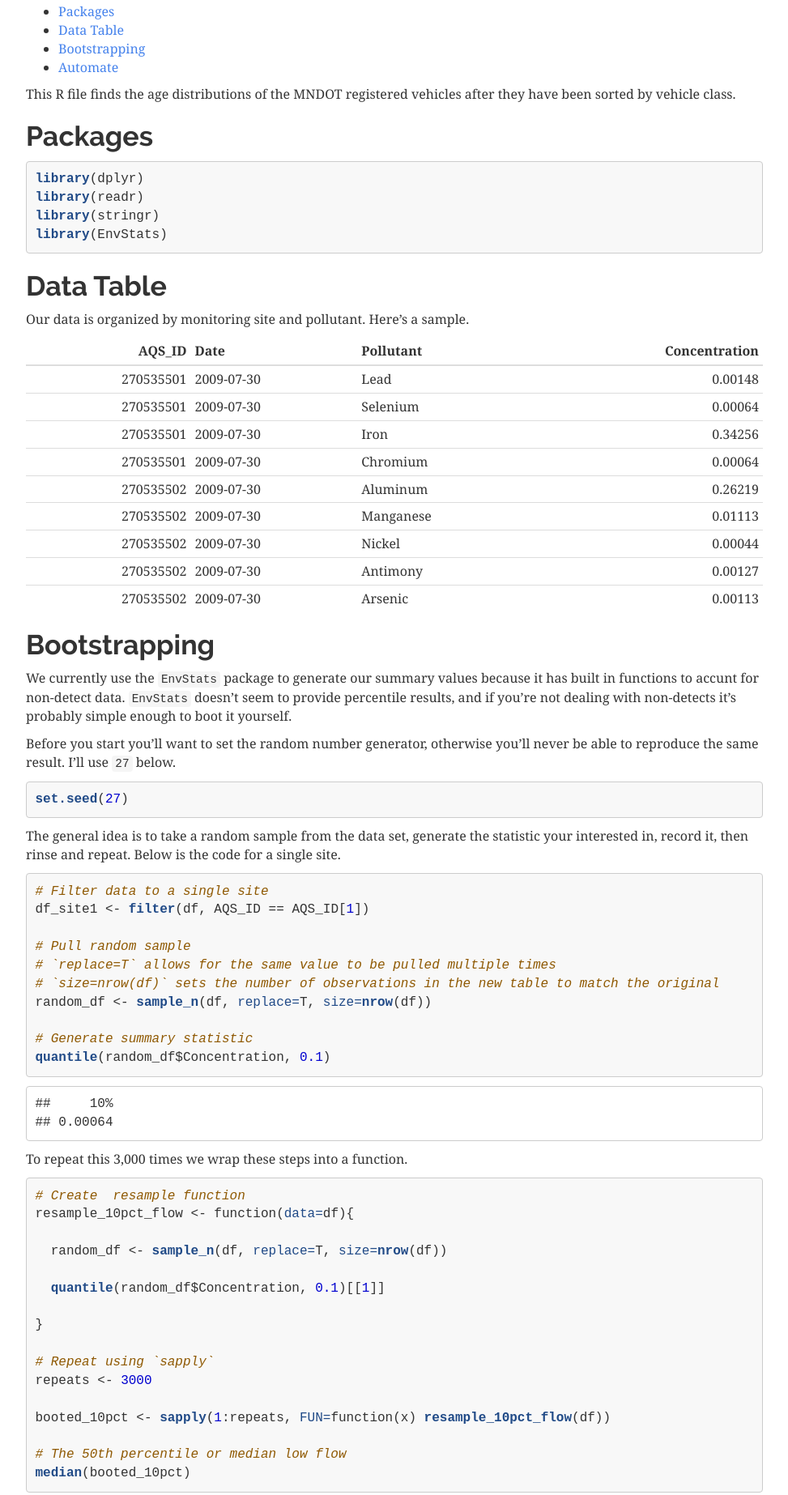
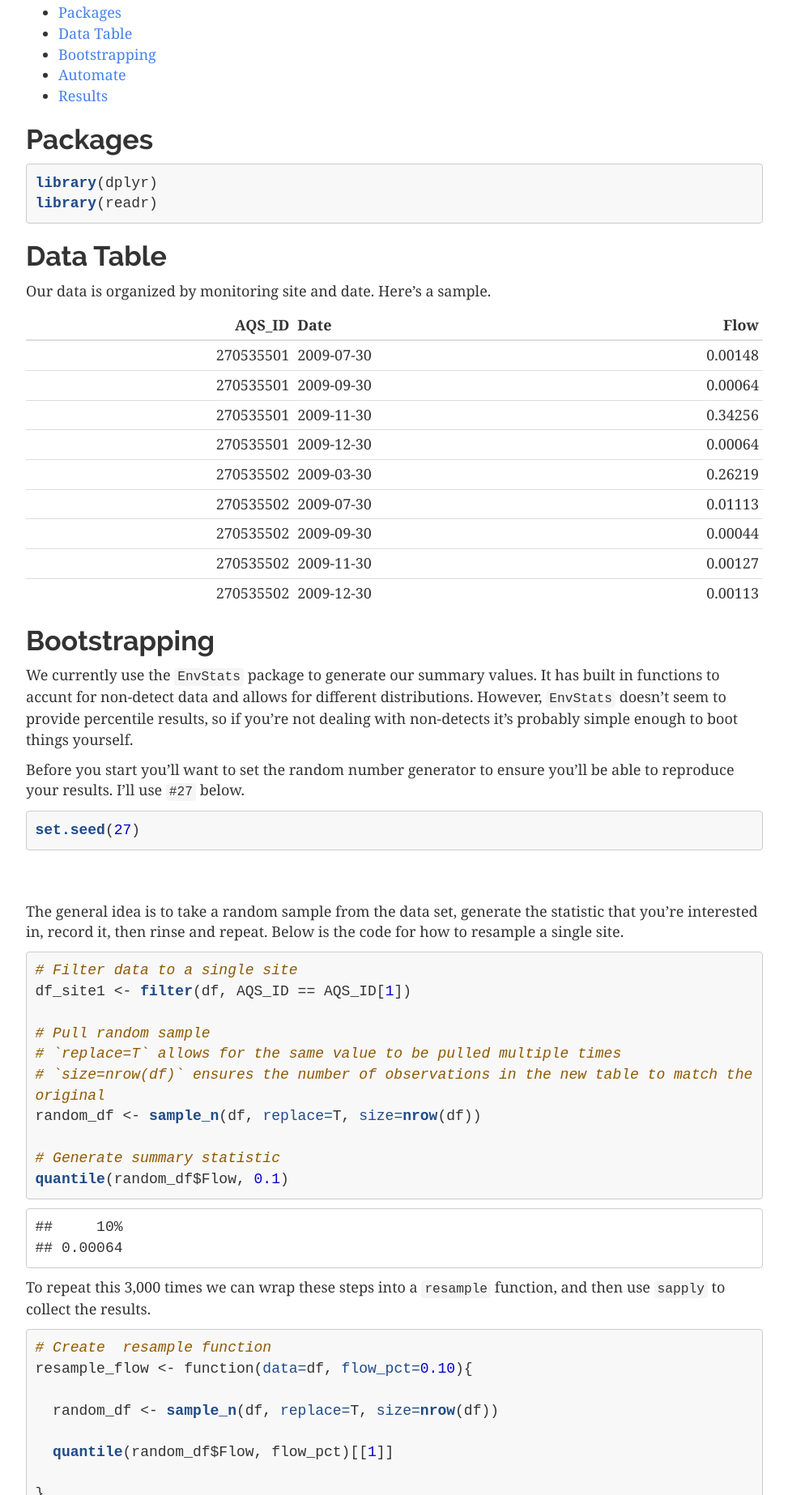
Before and after one commit to dKvale/boot-low-flow, a plain HTML site: page index.html in a window 1280 px wide. Shown: the part 75-1921 px from the top of the page at 81% size, without its empty margins (153-1126 px from the left). Drawn offline with nearby package versions, Linux system fonts and the light colour scheme; some packages are replaced by stand-ins of ours.

Commit message:
Update index.html

```diff
--- a/index.html
+++ b/index.html
@@ -81,87 +81,75 @@ img {
 <li><a href="#data-table">Data Table</a></li>
 <li><a href="#bootstrapping">Bootstrapping</a></li>
 <li><a href="#automate">Automate</a></li>
+<li><a href="#results">Results</a></li>
 </ul>
 </div>
 
 <style type="text/css">
-  body, td {font-size: 16px;}
-  code.r{font-size: 16px;}
-  pre {font-size: 16px}
+  body, td {font-size: 18px;}
+  code.r{font-size: 18px;}
+  pre {font-size: 18px}
 </style>
-<p>This R file finds the age distributions of the MNDOT registered vehicles after they have been sorted by vehicle class.</p>
 <div id="packages" class="section level2">
 <h2>Packages</h2>
 <pre class="sourceCode r"><code class="sourceCode r"><span class="kw">library</span>(dplyr)
-<span class="kw">library</span>(readr)
-<span class="kw">library</span>(stringr)
-<span class="kw">library</span>(EnvStats)</code></pre>
+<span class="kw">library</span>(readr)</code></pre>
 </div>
 <div id="data-table" class="section level2">
 <h2>Data Table</h2>
-<p>Our data is organized by monitoring site and pollutant. Here’s a sample.</p>
+<p>Our data is organized by monitoring site and date. Here’s a sample.</p>
 <table>
 <thead>
 <tr class="header">
 <th align="right">AQS_ID</th>
 <th align="left">Date</th>
-<th align="left">Pollutant</th>
-<th align="right">Concentration</th>
+<th align="right">Flow</th>
 </tr>
 </thead>
 <tbody>
 <tr class="odd">
 <td align="right">270535501</td>
 <td align="left">2009-07-30</td>
-<td align="left">Lead</td>
 <td align="right">0.00148</td>
 </tr>
 <tr class="even">
 <td align="right">270535501</td>
-<td align="left">2009-07-30</td>
-<td align="left">Selenium</td>
+<td align="left">2009-09-30</td>
 <td align="right">0.00064</td>
 </tr>
 <tr class="odd">
 <td align="right">270535501</td>
-<td align="left">2009-07-30</td>
-<td align="left">Iron</td>
+<td align="left">2009-11-30</td>
 <td align="right">0.34256</td>
 </tr>
 <tr class="even">
 <td align="right">270535501</td>
-<td align="left">2009-07-30</td>
-<td align="left">Chromium</td>
+<td align="left">2009-12-30</td>
 <td align="right">0.00064</td>
 </tr>
 <tr class="odd">
 <td align="right">270535502</td>
-<td align="left">2009-07-30</td>
-<td align="left">Aluminum</td>
+<td align="left">2009-03-30</td>
 <td align="right">0.26219</td>
 </tr>
 <tr class="even">
 <td align="right">270535502</td>
 <td align="left">2009-07-30</td>
-<td align="left">Manganese</td>
 <td align="right">0.01113</td>
 </tr>
 <tr class="odd">
 <td align="right">270535502</td>
-<td align="left">2009-07-30</td>
-<td align="left">Nickel</td>
+<td align="left">2009-09-30</td>
 <td align="right">0.00044</td>
 </tr>
 <tr class="even">
 <td align="right">270535502</td>
-<td align="left">2009-07-30</td>
-<td align="left">Antimony</td>
+<td align="left">2009-11-30</td>
 <td align="right">0.00127</td>
 </tr>
 <tr class="odd">
 <td align="right">270535502</td>
-<td align="left">2009-07-30</td>
-<td align="left">Arsenic</td>
+<td align="left">2009-12-30</td>
 <td align="right">0.00113</td>
 </tr>
 </tbody>
@@ -169,36 +157,36 @@ img {
 </div>
 <div id="bootstrapping" class="section level2">
 <h2>Bootstrapping</h2>
-<p>We currently use the <code>EnvStats</code> package to generate our summary values because it has built in functions to accunt for non-detect data. <code>EnvStats</code> doesn’t seem to provide percentile results, and if you’re not dealing with non-detects it’s probably simple enough to boot it yourself.</p>
-<p>Before you start you’ll want to set the random number generator, otherwise you’ll never be able to reproduce the same result. I’ll use <code>27</code> below.</p>
+<p>We currently use the <code>EnvStats</code> package to generate our summary values. It has built in functions to accunt for non-detect data and allows for different distributions. However, <code>EnvStats</code> doesn’t seem to provide percentile results, so if you’re not dealing with non-detects it’s probably simple enough to boot things yourself.</p>
+<p>Before you start you’ll want to set the random number generator to ensure you’ll be able to reproduce your results. I’ll use <code>#27</code> below.</p>
 <pre class="sourceCode r"><code class="sourceCode r"><span class="kw">set.seed</span>(<span class="dv">27</span>)</code></pre>
-<p>The general idea is to take a random sample from the data set, generate the statistic your interested in, record it, then rinse and repeat. Below is the code for a single site.</p>
+<p></br><br />The general idea is to take a random sample from the data set, generate the statistic that you’re interested in, record it, then rinse and repeat. Below is the code for how to resample a single site.</p>
 <pre class="sourceCode r"><code class="sourceCode r"><span class="co"># Filter data to a single site</span>
 df_site1 &lt;-<span class="st"> </span><span class="kw">filter</span>(df, AQS_ID ==<span class="st"> </span>AQS_ID[<span class="dv">1</span>])
 
 <span class="co"># Pull random sample</span>
 <span class="co"># `replace=T` allows for the same value to be pulled multiple times</span>
-<span class="co"># `size=nrow(df)` sets the number of observations in the new table to match the original </span>
+<span class="co"># `size=nrow(df)` ensures the number of observations in the new table to match the original </span>
 random_df &lt;-<span class="st"> </span><span class="kw">sample_n</span>(df, <span class="dt">replace=</span>T, <span class="dt">size=</span><span class="kw">nrow</span>(df))
 
 <span class="co"># Generate summary statistic</span>
-<span class="kw">quantile</span>(random_df$Concentration, <span class="fl">0.1</span>)</code></pre>
+<span class="kw">quantile</span>(random_df$Flow, <span class="fl">0.1</span>)</code></pre>
 <pre><code>##     10%
 ## 0.00064</code></pre>
-<p>To repeat this 3,000 times we wrap these steps into a function.</p>
+<p>To repeat this 3,000 times we can wrap these steps into a <code>resample</code> function, and then use <code>sapply</code> to collect the results.</p>
 <pre class="sourceCode r"><code class="sourceCode r"><span class="co"># Create  resample function</span>
-resample_10pct_flow &lt;-<span class="st"> </span>function(<span class="dt">data=</span>df){
+resample_flow &lt;-<span class="st"> </span>function(<span class="dt">data=</span>df, <span class="dt">flow_pct=</span><span class="fl">0.10</span>){
 
   random_df &lt;-<span class="st"> </span><span class="kw">sample_n</span>(df, <span class="dt">replace=</span>T, <span class="dt">size=</span><span class="kw">nrow</span>(df))
 
-  <span class="kw">quantile</span>(random_df$Concentration, <span class="fl">0.1</span>)[[<span class="dv">1</span>]]
+  <span class="kw">quantile</span>(random_df$Flow, flow_pct)[[<span class="dv">1</span>]]
 
 }
 
 <span class="co"># Repeat using `sapply`</span>
 repeats &lt;-<span class="st"> </span><span class="dv">3000</span>
 
-booted_10pct &lt;-<span class="st"> </span><span class="kw">sapply</span>(<span class="dv">1</span>:repeats, <span class="dt">FUN=</span>function(x) <span class="kw">resample_10pct_flow</span>(df))
+booted_10pct &lt;-<span class="st"> </span><span class="kw">sapply</span>(<span class="dv">1</span>:repeats, <span class="dt">FUN=</span>function(x) <span class="kw">resample_flow</span>(df_site1))
 
 <span class="co"># The 50th percentile or median low flow</span>
 <span class="kw">median</span>(booted_10pct)</code></pre>
@@ -216,17 +204,8 @@ booted_10pct &lt;-<span class="st"> </span><span class="kw">sapply</span>(<span
 </div>
 <div id="automate" class="section level2">
 <h2>Automate</h2>
-<p>To finish up you can throw these steps all into one function, and run it for all your sites.</p>
-<pre class="sourceCode r"><code class="sourceCode r"><span class="co"># Create  resample function</span>
-resample_flow &lt;-<span class="st"> </span>function(<span class="dt">data=</span>df, <span class="dt">flow_pct=</span><span class="fl">0.10</span>){
-
-  random_df &lt;-<span class="st"> </span><span class="kw">sample_n</span>(df, <span class="dt">replace=</span>T, <span class="dt">size=</span><span class="kw">nrow</span>(df))
-
-  <span class="kw">quantile</span>(random_df$Concentration, flow_pct)[[<span class="dv">1</span>]]
-
-}
-
-<span class="co"># Create boot function</span>
+<p>To finish up, throw these steps into your personal <code>boot</code> function, and then run it on each site using <code>group_by</code>.</p>
+<pre class="sourceCode r"><code class="sourceCode r"><span class="co"># Create boot function</span>
 boot_low_flow &lt;-<span class="st"> </span>function(<span class="dt">data=</span>df, <span class="dt">flow_pct=</span><span class="fl">0.10</span>, <span class="dt">conf_int=</span><span class="fl">0.95</span>, <span class="dt">repeats=</span><span class="dv">3000</span>){
 
   alpha &lt;-<span class="st"> </span>(<span class="dv">1</span> -<span class="st"> </span>conf_int)/<span class="dv">2</span>
@@ -236,6 +215,9 @@ boot_low_flow &lt;-<span class="st"> </span>function(<span class="dt">data=</spa
   <span class="co"># Upper and lower confidence interval around the median</span>
   <span class="kw">list</span>(<span class="kw">quantile</span>(booted_10pct, <span class="kw">c</span>(alpha, <span class="fl">0.5</span>, <span class="dv">1</span>-alpha)))
 
+  <span class="co">#Your final result</span>
+
+
 }
 
 <span class="co"># Use `group_by` to send data for each site to your boot function</span>
@@ -243,7 +225,35 @@ low_flows &lt;-<span class="st"> </span><span class="kw">group_by</span>(df, AQS
 <span class="st">             </span><span class="kw">mutate</span>(<span class="dt">boot_results =</span> <span class="kw">boot_low_flow</span>())  %&gt;%
 <span class="st">             </span><span class="kw">summarize</span>(<span class="dt">LCL95_low_flow =</span> <span class="kw">unlist</span>(boot_results)[[<span class="dv">1</span>]],
                        <span class="dt">low_flow       =</span> <span class="kw">unlist</span>(boot_results)[[<span class="dv">2</span>]],
-                       <span class="dt">UCL95_low_flow =</span> <span class="kw">unlist</span>(boot_results)[[<span class="dv">3</span>]])         </code></pre>
+                       <span class="dt">UCL95_low_flow =</span> <span class="kw">unlist</span>(boot_results)[[<span class="dv">3</span>]])  </code></pre>
+</div>
+<div id="results" class="section level2">
+<h2>Results</h2>
+<p>The booted confidence limits</p>
+<table>
+<thead>
+<tr class="header">
+<th align="right">AQS_ID</th>
+<th align="right">LCL95_low_flow</th>
+<th align="right">low_flow</th>
+<th align="right">UCL95_low_flow</th>
+</tr>
+</thead>
+<tbody>
+<tr class="odd">
+<td align="right">270535501</td>
+<td align="right">0.00044</td>
+<td align="right">6e-04</td>
+<td align="right">0.001144</td>
+</tr>
+<tr class="even">
+<td align="right">270535502</td>
+<td align="right">0.00044</td>
+<td align="right">6e-04</td>
+<td align="right">0.001144</td>
+</tr>
+</tbody>
+</table>
 </div>
 
 
```
